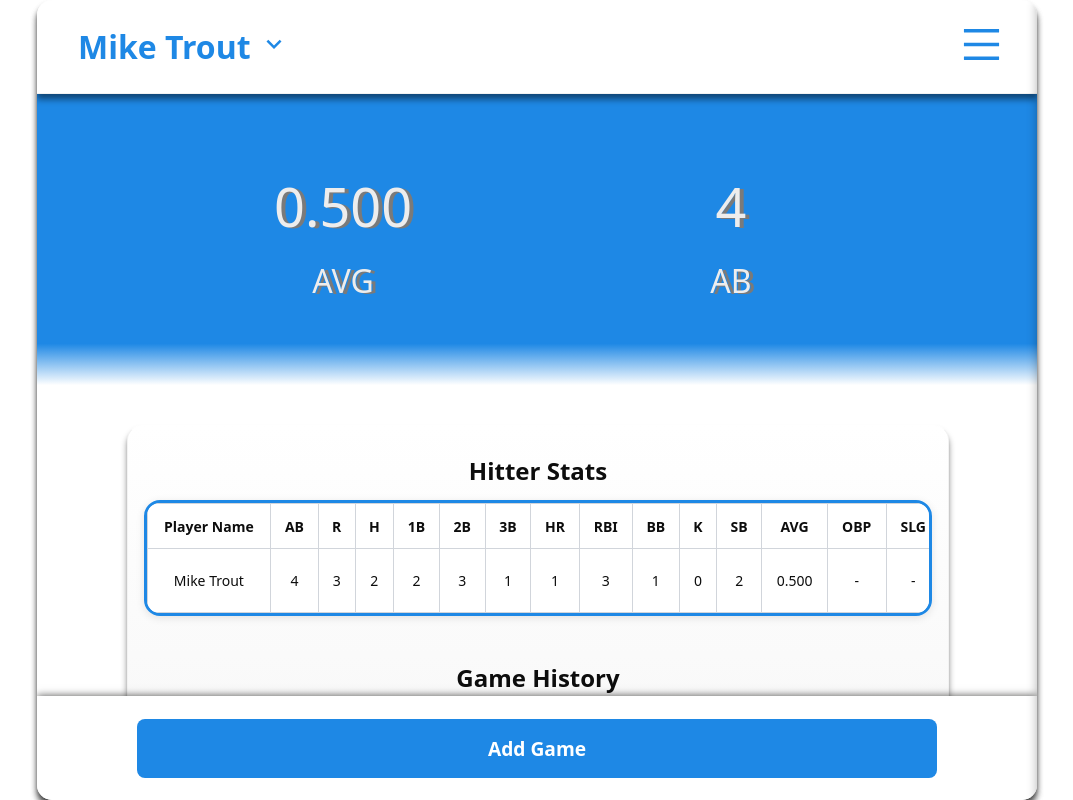
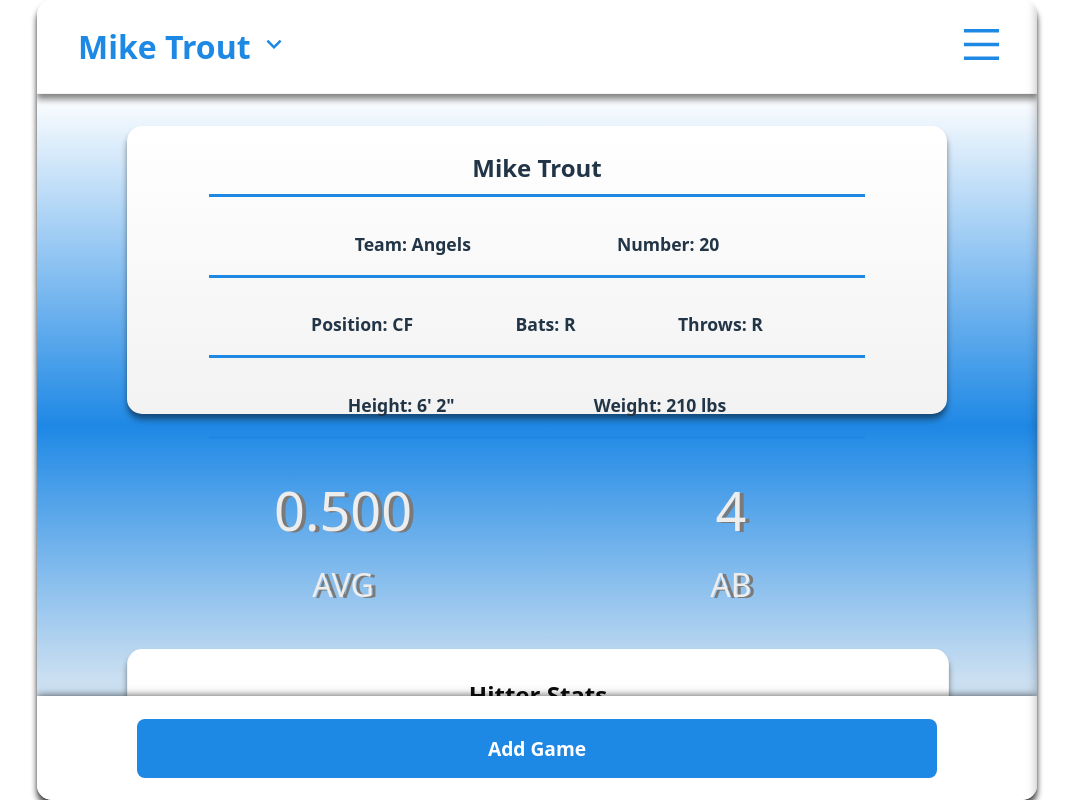
Before and after one commit to Mgomez1023/Baseball-StatTracker, a React (Vite) app: page / in a window 1280 px wide. Shown: the whole page, without its empty margins (103-1176 px from the left). Built offline with nearby package versions, Linux system fonts and the light colour scheme.

Commit message:
yo mama juice

```diff
--- a/src/App.css
+++ b/src/App.css
@@ -12,6 +12,39 @@
   box-shadow: var(--shadow);
   background-color: var(--bg);
   border-radius: 15px;
+}
+
+.player-name {
+  border-bottom: 3px solid var(--main-blue);
+  width: 80%;
+  justify-content: center;
+  padding-bottom: 0.5rem;
+  margin: 1.5rem auto 0 auto;
+}
+
+.info-content1 {
+  display: flex;
+  flex-direction: row;
+  align-content: center;
+  justify-content: space-evenly;
+  margin: 1rem auto 1rem auto;
+  width: 80%;
+  height: auto;
+  background-color: none;
+  font-size: 1.1rem;
+  font-weight: 600;
+  border-bottom: 3px solid var(--main-blue);
+}
+
+.player-info {
+  margin: 1rem auto 0rem auto;
+  width: 100%;
+  height: 35vh;
+  background: var(--gradient);
+  box-shadow: var(--shadow);
+  background-color: var(--bg);
+  border-radius: 15px;
+  padding-bottom: 0.5rem;
 }
 
 .main-container {
@@ -42,14 +75,19 @@
   display: flex;
   flex-direction: column;
   padding: 2vh 7vw;
-  background: rgba(30, 136, 229, 0.1);
-  background: linear-gradient(180deg, rgba(30, 136, 229, 1) 30%, var(--bg-light) 35%, var(--bg-light) 55%);
+  background: linear-gradient(
+    180deg,
+    var(--bg-light) 0%,        /* top */
+    rgba(30, 136, 229, 1) 40%,             /* fade into bg */
+    rgba(30, 136, 229, 0.2) 70%,             /* main middle section */
+    var(--bg-light) 100%                   /* bottom */
+  );
   height: 100%;
   position: relative;
   overflow: hidden;
 }
 
-.header-content {
+.player-content {
   display: flex;
   justify-self: center;
   justify-content: space-evenly;
@@ -88,7 +126,7 @@
 }
 
 .tables {
-  margin-top: 15vh;
+  margin-top: 5vh;
   width: 100%;
   border: var(--border-card);
   border-top: 1px solid var(--highlight);
--- a/src/App.jsx
+++ b/src/App.jsx
@@ -48,8 +48,30 @@
     <>
       <div className="main-container">
         <Topbar className="topbar" players={players} setPlayers={setPlayers} selectedPlayer={selectedPlayer} setSelectedPlayer={setSelectedPlayer} />
+
         <div class="content">
-          <div className="header-content">
+          <div className="player-info">
+
+            <h2 className="player-name">{selectedPlayer.name}</h2>
+
+            <div className="info-content1">
+              <p>Team: {selectedPlayer.team}</p>
+              <p>Number: {selectedPlayer.number}</p>
+            </div>
+
+            <div className="info-content1">
+              <p>Position: {selectedPlayer.position}</p>
+              <p>Bats: {selectedPlayer.bats}</p>
+              <p>Throws: {selectedPlayer.throws}</p>
+            </div>
+
+            <div className="info-content1">
+              <p>Height: {selectedPlayer.height.feet}' {selectedPlayer.height.inches}"</p>
+              <p>Weight: {selectedPlayer.weight} lbs</p>
+            </div>
+
+          </div>
+          <div className="player-content">
             <div className="label1">
               <div className="number">
                 {selectedPlayer.stats.average.toFixed(3)}
--- a/src/components/AddPlayerForm.jsx
+++ b/src/components/AddPlayerForm.jsx
@@ -1,6 +1,7 @@
 import { useState } from "react";
 import "../styling/addPlayerForm.css"
 import { updatePlayer } from "../utils/playerUtils"
+import { addPlayer } from "../utils/playerUtils"
 
 
 export default function AddPlayerForm({ onCancel, selectedPlayer, setSelectedPlayer, players, setPlayers }) {
@@ -85,7 +86,6 @@
                     placeholder="Team"
                     value={formData.team}
                     onChange={handleChange}
-                    required
                     />
             </div>
 
@@ -135,7 +135,7 @@
                 </label>
                 <select
                     name="bats"
-                    value={formData.walks}
+                    value={formData.bats}
                     onChange={handleChange}
                 >
                     <option value="">Select Bats</option>
@@ -226,7 +226,7 @@
           <button type="button" className="submit-button" onClick={handleCancel}>
             Cancel
           </button>
-          <button type="submit" className="cancel-button" onClick={() => {updatePlayer(selectedPlayer, setSelectedPlayer, formData, players, setPlayers); handleCancel;}}>Save Player</button>
+          <button type="submit" className="cancel-button" onClick={() => {addPlayer(selectedPlayer, setSelectedPlayer, formData, players, setPlayers); handleCancel;}}>Save Player</button>
         </div>
       </form>
       <style>
--- a/src/utils/playerStorage.js
+++ b/src/utils/playerStorage.js
@@ -40,9 +40,18 @@
 
 const defaultPlayer = {
     id: 1,
-    name: "Mike Trout",
-    team: "Angels",
-    position: "CF",
+
+    name: "Mike Trout" || "N/A",
+    position: "CF" || "N/A",
+    number: 20 || "N/A",
+    team: "Angels" || "N/A",
+    height: {
+        feet: 6 || 0,
+        inches: 2 || 0
+    },
+    weight: 210 || "N/A",
+    bats: "R" || "N/A",
+    throws: "R" || "N/A",
     stats: {
       runs: 3,
       singles: 2,
--- a/src/utils/playerUtils.js
+++ b/src/utils/playerUtils.js
@@ -1,13 +1,23 @@
-export function addPlayer(players, setPlayers, name) {
+export function addPlayer(selectedPlayer, setSelectedPlayer, formData, players, setPlayers, name) {
+    console.log("Player Form Data: ", formData);
+
+    const updatedVariables = {
+        name: formData.name || "N/A",
+        position: formData.position || "N/A",
+        number: formData.number || "N/A",
+        team: formData.team || "N/A",
+        height: {
+            feet: formData.feet || 0,
+            inches: formData.inches || 0
+        },
+        weight: formData.weight || "N/A",
+        bats: formData.bats || "N/A",
+        throws: formData.throws || "N/A",
+    };
+
     const newPlayer = {
         id: Date.now(),
-        name: name,
-        position: position || "N/A",
-        team: team || "N/A",
-        height: height || "N/A",
-        weight: weight || "N/A",
-        bats: bats || "N/A",
-        throws: throws || "N/A",
+        ...updatedVariables,
         stats: {
             runs: 0,
             singles: 0,
@@ -32,8 +42,12 @@
 
     const updatedPlayers = [...players, newPlayer];
     setPlayers(updatedPlayers);
+    setSelectedPlayer(newPlayer);
 
+    // Save updated players list to localStorage
     localStorage.setItem("players", JSON.stringify(updatedPlayers));
+
+    console.log("Added new player: ", players);
 }
 
 
```
